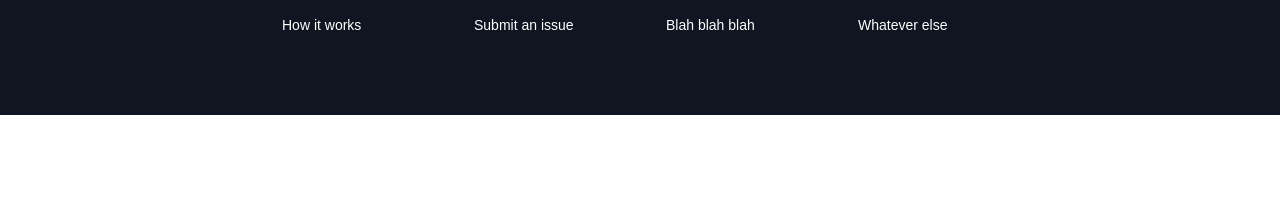
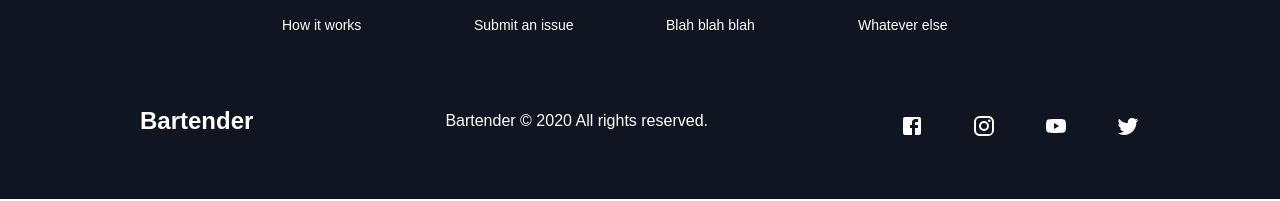
Before and after one commit to 21mooie/bartendr-web, a React (Create React App) app: page /drink in a window 1280 px wide. Shown: the part 227-428 px from the top of the page. Built offline with nearby package versions, Linux system fonts and the light colour scheme; the HTML template or start-up script is replaced by a standard one; a web font is replaced by a local one.

Commit message:
Add social media links to Footer.js

```diff
--- a/src/components/features/Footer/Footer.css
+++ b/src/components/features/Footer/Footer.css
@@ -52,6 +52,49 @@
     transition: 0.3s ease-out;
 }
 
+.Footer_social_media {
+    max-width: 1000px;
+    width: 100%;
+}
+
+.Footer_social_media_wrap {
+    display: flex;
+    flex-direction: column;
+    justify-content: space-between;
+    align-items: center;
+    max-width: 1100px;
+    margin: 40px auto 0 auto;
+}
+
+.Footer_social_logo {
+    color: #FFFFFF;
+    justify-self: start;
+    cursor: pointer;
+    text-decoration: none;
+    font-size: 1.5rem;
+    display: flex;
+    align-items: center;
+    margin-bottom: 16px;
+    font-weight: bold;
+}
+
+.Footer_website_rights {
+    color: #FFFFFF;
+    margin-bottom: 16px;
+}
+
+.Footer_social_icons {
+    display: flex;
+    justify-content: space-between;
+    align-items: center;
+    width: 240px;
+}
+
+.Footer_social_icon_link {
+    color: #FFFFFF;
+    font-size: 24px;
+}
+
 @media only screen and (min-width: 480px) {
     .Footer_link_items {
         display: flex;
@@ -77,4 +120,13 @@
         display: flex;
         flex-direction: row;
     }
+
+    .Footer_social_media_wrap {
+        display: flex;
+        flex-direction: row;
+        justify-content: space-between;
+        align-items: center;
+        max-width: 1100px;
+        margin: 40px auto 0 auto;
+    }
 }
--- a/src/components/features/Footer/Footer.js
+++ b/src/components/features/Footer/Footer.js
@@ -1,5 +1,9 @@
 import React from 'react';
 import {Link} from "react-router-dom";
+import FacebookIcon from '@material-ui/icons/Facebook';
+import InstagramIcon from '@material-ui/icons/Instagram';
+import YouTubeIcon from '@material-ui/icons/YouTube';
+import TwitterIcon from '@material-ui/icons/Twitter';
 
 import './Footer.css';
 
@@ -29,6 +33,18 @@ export const Footer = (props) => {
             </div>
           </div>
         </div>
+        <div className="Footer_social_media">
+          <div className="Footer_social_media_wrap">
+            <Link className="Footer_social_logo">Bartender</Link>
+            <p className="Footer_website_rights">Bartender © {new Date().getFullYear()} All rights reserved.</p>
+            <div className="Footer_social_icons">
+              <Link className="Footer_social_icon_link"><FacebookIcon /></Link>
+              <Link className="Footer_social_icon_link"><InstagramIcon /></Link>
+              <Link className="Footer_social_icon_link"><YouTubeIcon /></Link>
+              <Link className="Footer_social_icon_link"><TwitterIcon /></Link>
+            </div>
+          </div>
+        </div>
       </div>
     </footer>
   );
```
